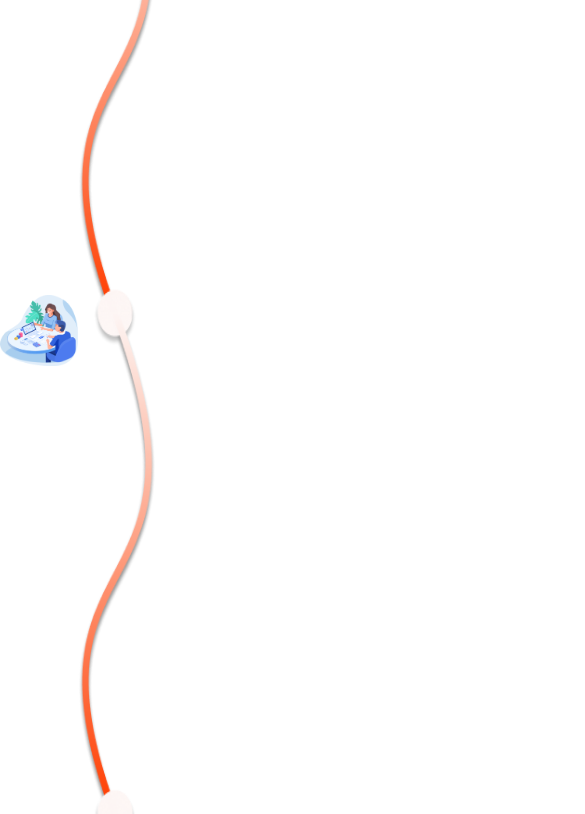
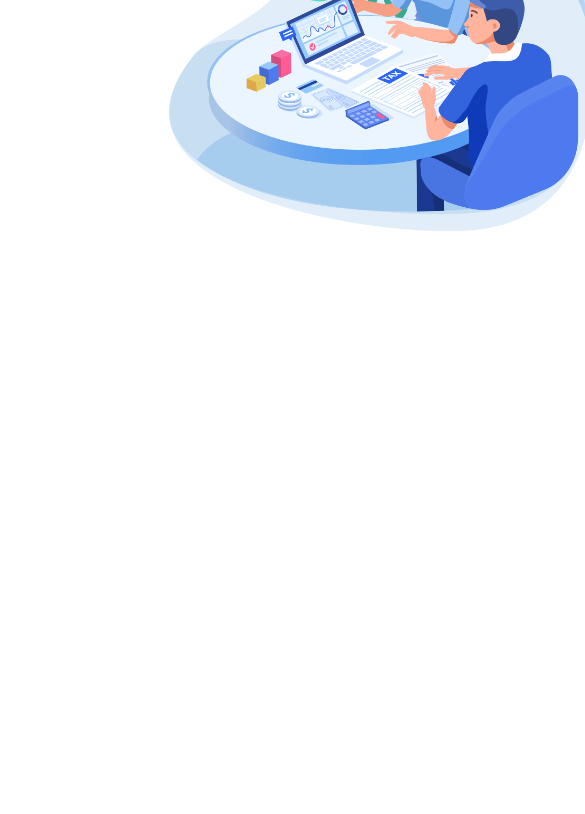
Before and after one commit to hari-h-k-k/Furnace, a React (Create React App) app in the folder furnace/: page / in a window 390 px wide. Shown: the part 1156-1970 px from the top of the page, 585 px wide, since content can reach past the window. Built offline with nearby package versions, Linux system fonts and the light colour scheme.

Commit message:
workflow completed

```diff
--- /dev/null
+++ b/furnace/src/Lab.js
@@ -0,0 +1,140 @@
+import Flow from './asset/images/workFlow.png';
+import Client from './asset/images/client.png';
+import Relation from './asset/images/relation.png';
+import Planning from './asset/images/planning.png';
+import Development from './asset/images/development.png';
+import { useState, useEffect } from 'react';
+function Workflow() {
+    const Steps = [
+        {
+            heading: "Steps",
+            text: `we specialize in guiding you on this journey, helping you navigate the intricate
+            web of information and documentation. Our expert team diligently works to unravel complexities
+             and bring order to your content, ensuring that it evolves from a state of confusion to one of absolute clarity.`,
+            image: Client,
+        },
+        {
+            heading: "Steps",
+            text: `we specialize in guiding you on this journey, helping you navigate the intricate
+            web of information and documentation. Our expert team diligently works to unravel complexities
+             and bring order to your content, ensuring that it evolves from a state of confusion to one of absolute clarity.`,
+            image: Client,
+        },
+        {
+            heading: "Steps",
+            text: `we specialize in guiding you on this journey, helping you navigate the intricate
+            web of information and documentation. Our expert team diligently works to unravel complexities
+             and bring order to your content, ensuring that it evolves from a state of confusion to one of absolute clarity.`,
+            image: Planning,
+        },
+        {
+            heading: "Steps",
+            text: `we specialize in guiding you on this journey, helping you navigate the intricate
+            web of information and documentation. Our expert team diligently works to unravel complexities
+             and bring order to your content, ensuring that it evolves from a state of confusion to one of absolute clarity.`,
+            image: Development,
+        },
+        {
+            heading: "Steps",
+            text: `we specialize in guiding you on this journey, helping you navigate the intricate
+            web of information and documentation. Our expert team diligently works to unravel complexities
+             and bring order to your content, ensuring that it evolves from a state of confusion to one of absolute clarity.`,
+            image: Client,
+        },
+        {
+            heading: "Steps",
+            text: `we specialize in guiding you on this journey, helping you navigate the intricate
+            web of information and documentation. Our expert team diligently works to unravel complexities
+             and bring order to your content, ensuring that it evolves from a state of confusion to one of absolute clarity.`,
+            image: Relation,
+        }
+
+    ]
+
+    const [isMobile, setIsMobile] = useState(false);
+
+    useEffect(() => {
+        const handleResize = () => {
+            const isMobile = window.innerWidth <= 1000;
+            setIsMobile(isMobile);
+        };
+
+        window.addEventListener('resize', handleResize);
+        handleResize();
+
+        return () => {
+            window.removeEventListener('resize', handleResize);
+        };
+    }, []);
+
+    return (
+        <>
+            <div style={{ color: 'white', fontSize: '5vh', marginLeft: '3vw', marginTop: '3vh', marginBottom: '3vh' }}>
+                Workflow
+            </div>
+
+            {!isMobile ? <div style={{ display: 'flex', flexDirection: 'row', height: '360vh' }}>
+
+                <div style={{ flex: '0 0 40%', display: 'flex', flexDirection: 'column' }}>
+
+                    {Steps.map((item, index) => (
+
+                        <div style={{ flex: '1', textAlign: 'center' }}>
+                            <img src={item.image} alt={index} style={styles.image} />
+                        </div>
+
+                    ))}
+
+                </div>
+
+                <div style={{ flex: '0 0 20%', display: 'flex', justifyContent: 'center' }}>
+                    <img src={Flow} alt="Flow" style={styles.flow} />
+                </div>
+
+                <div style={{ flex: '0 0 40%', display: 'flex', flexDirection: 'column' }}>
+                    {Steps.map((item, index) => (
+                        <div style={styles.text}>
+                            <h1>{item.heading}</h1>
+                                {item.text}
+                        </div>
+                    ))}
+                </div>
+            </div> :
+
+                <div style={{marginInline:'10vh'}}>
+                    {Steps.map((item, index) => (
+
+                        <div style={{ flex: '1', textAlign: 'center' ,margin:'10vh'}}>
+                            <img src={item.image} alt={index} style={styles.image} />
+                            <div style={styles.text}>
+                                <h1>{item.heading}</h1>
+                                {item.text}
+                            </div>
+                        </div>
+
+                    ))}
+                </div>
+            }
+
+        </>
+    );
+}
+
+export default Workflow;
+
+const styles = {
+    flow: {
+        height: '100%',
+    },
+    image: {
+        maxWidth: '50vh',
+        maxHeight: '50vh',
+    },
+    text: {
+        flex: '1', fontFamily: 'cursive',
+        fontSize: '16px',
+        color: 'white',
+        textAlign: 'center',
+        padding:'2vw'
+    }
+}
--- a/furnace/src/components/home/Home.js
+++ b/furnace/src/components/home/Home.js
@@ -6,7 +6,7 @@ import Footer from '../footer/Footer';
 import Bg from '../bg/Bg';
 import Hero from '../hero/Hero';
 import Hire from '../hire/Hire';
-import Workflow from '../workflow/Workflow';
+import Workflow from '../../Lab.js';
 function Home() {
 
 
```
